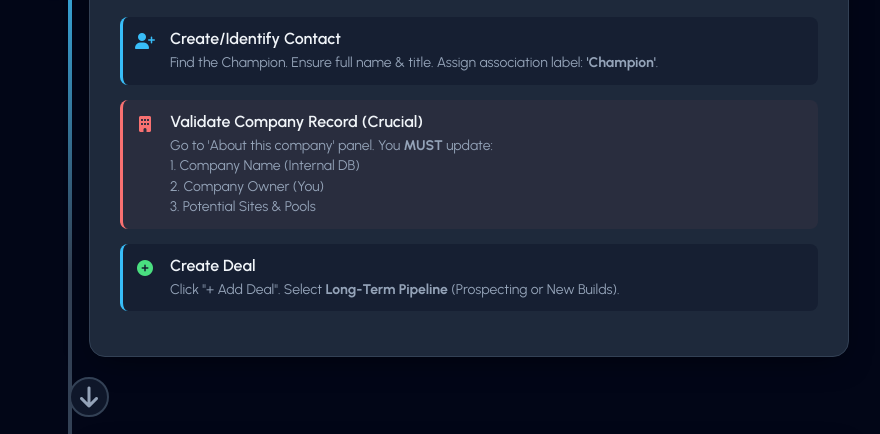
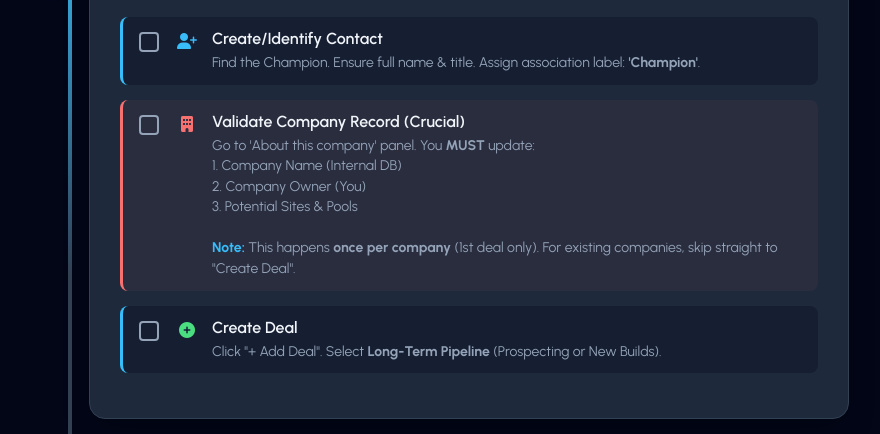
Before and after one commit to EviatarYosef-KE/sales-pipeline-roadmap, a plain HTML site: page index.htm in a window 1280 px wide. Shown: the part 286-720 px from the top of the page, without its empty margins (191-1071 px from the left). Drawn offline with Linux system fonts and the light colour scheme.

Commit message:
Update index.htm
mentioning of one time only update to company

```diff
--- a/index.htm
+++ b/index.htm
@@ -309,6 +309,7 @@
 
             <ul class="step-list">
                 <li class="step-item action">
+                    <input type="checkbox" class="step-checkbox">
                     <div class="step-icon"><i class="fa-solid fa-user-plus" style="color: var(--accent);"></i></div>
                     <div class="step-content">
                         <span class="step-title">Create/Identify Contact</span>
@@ -316,6 +317,7 @@
                     </div>
                 </li>
                 <li class="step-item critical">
+                    <input type="checkbox" class="step-checkbox">
                     <div class="step-icon"><i class="fa-solid fa-building" style="color: var(--warning);"></i></div>
                     <div class="step-content">
                         <span class="step-title">Validate Company Record (Crucial)</span>
@@ -323,10 +325,12 @@
                             <br>1. Company Name (Internal DB)
                             <br>2. Company Owner (You)
                             <br>3. Potential Sites & Pools
+                            <br><br><strong style="color: var(--accent);">Note:</strong> This happens <strong>once per company</strong> (1st deal only). For existing companies, skip straight to "Create Deal".
                         </span>
                     </div>
                 </li>
                 <li class="step-item action">
+                    <input type="checkbox" class="step-checkbox">
                     <div class="step-icon"><i class="fa-solid fa-plus-circle" style="color: var(--success);"></i></div>
                     <div class="step-content">
                         <span class="step-title">Create Deal</span>
```
